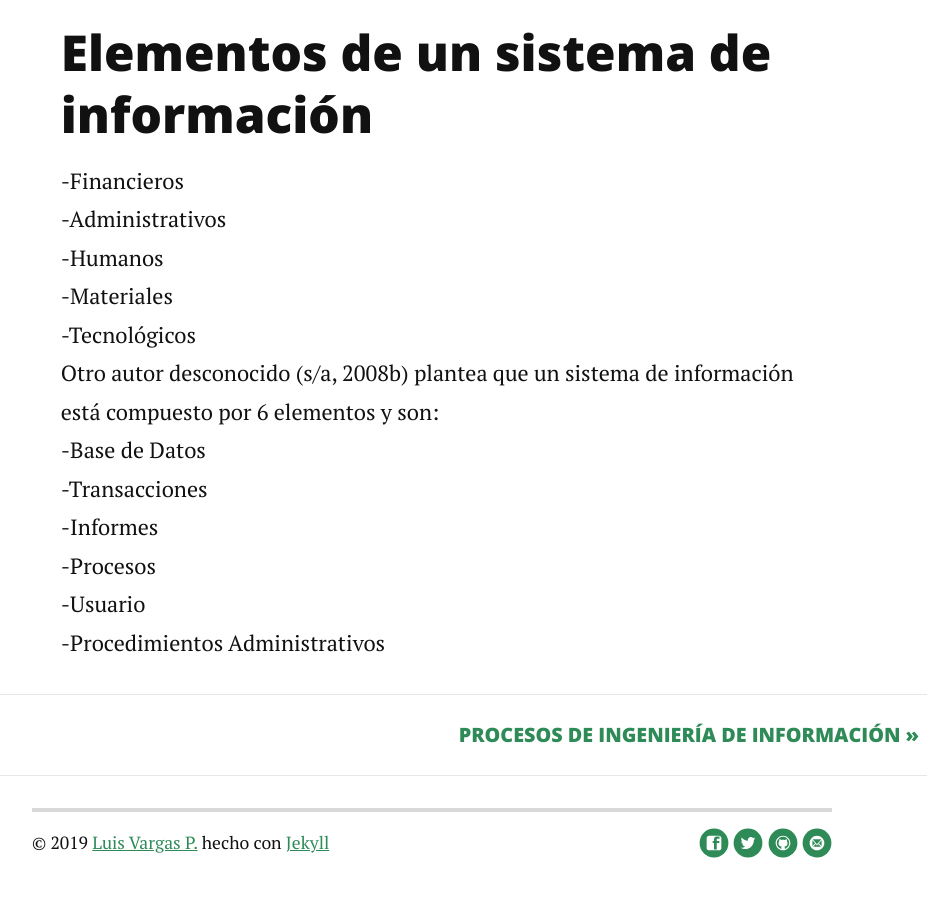
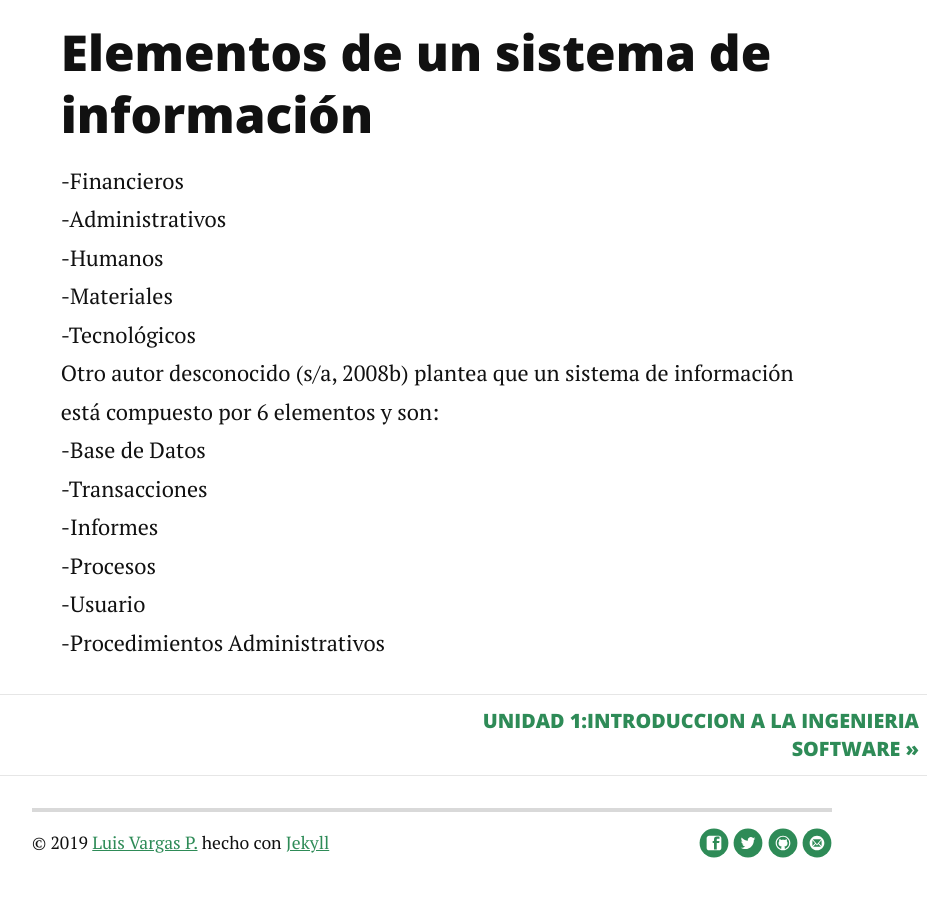
Before and after one commit to BlogdeLenguaje/BlogdeLenguaje.github.io, a Jekyll site: the page built from _posts/2014-10-12-tema3.markdown, in a window 1280 px wide and 900 px high, scrolled down 1424 px. Shown: the top 897 px of the window, without its empty margins (208-1158 px from the left). Built offline with Jekyll 4.4.1, drawn with Linux system fonts in a browser that asks for light colours; nearby versions of some CDN libraries.

Commit message:
Update and rename 2014-12-18-tema1.markdown to 2014-12-8-tema1.markdown

```diff
--- a/_posts/2014-12-18-tema1.markdown
+++ b/_posts/2014-12-8-tema1.markdown
@@ -1,7 +1,7 @@
 ---
 layout: post
-title:  "Introduccion a la Ingenieria Software"
-date:   2014-12-18
+title:  "Unidad 1:Introduccion a la Ingenieria Software"
+date:   2014-12-8
 ---
 
 <center><img src="https://leonides1993.files.wordpress.com/2014/05/jhkc3b1.jpg"></center>
```
